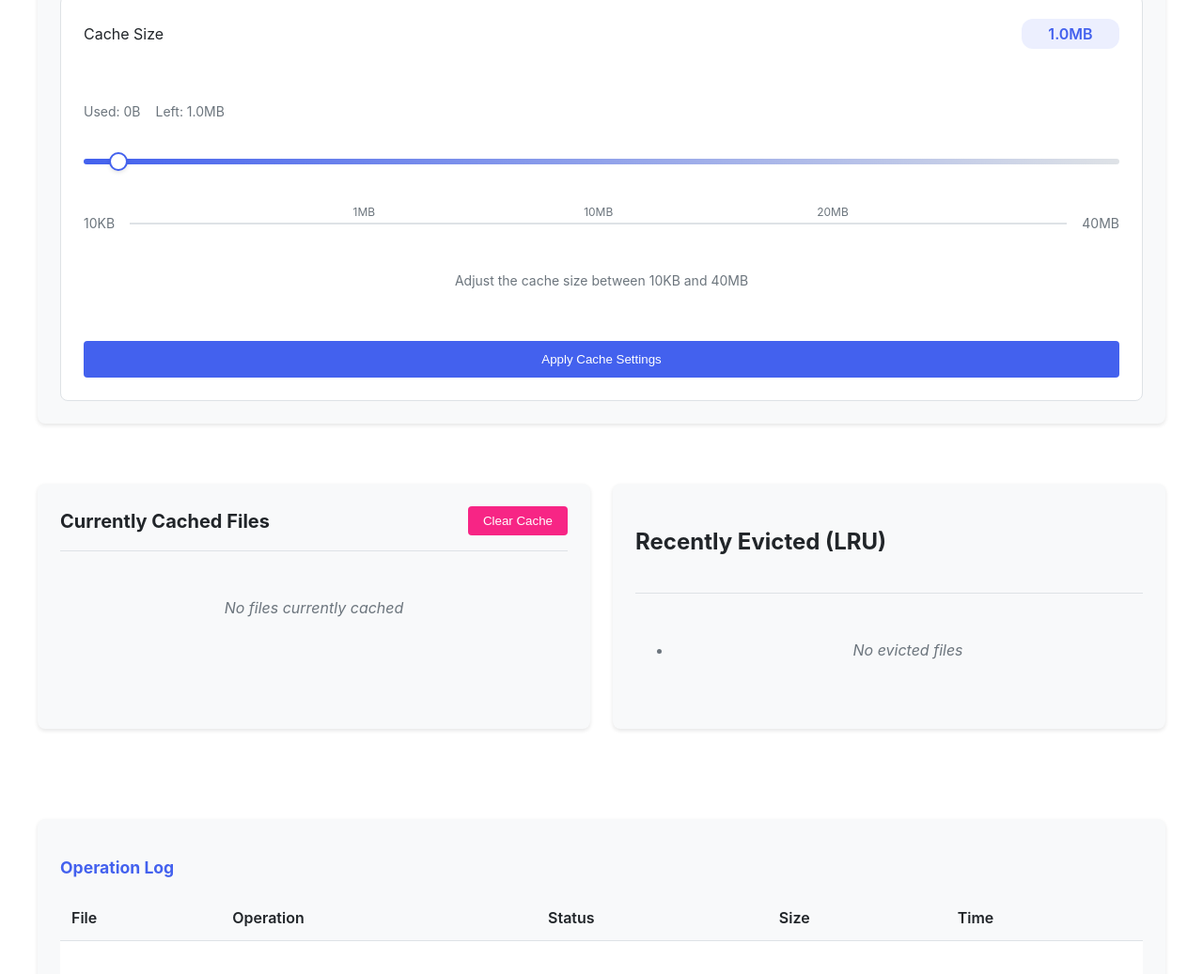
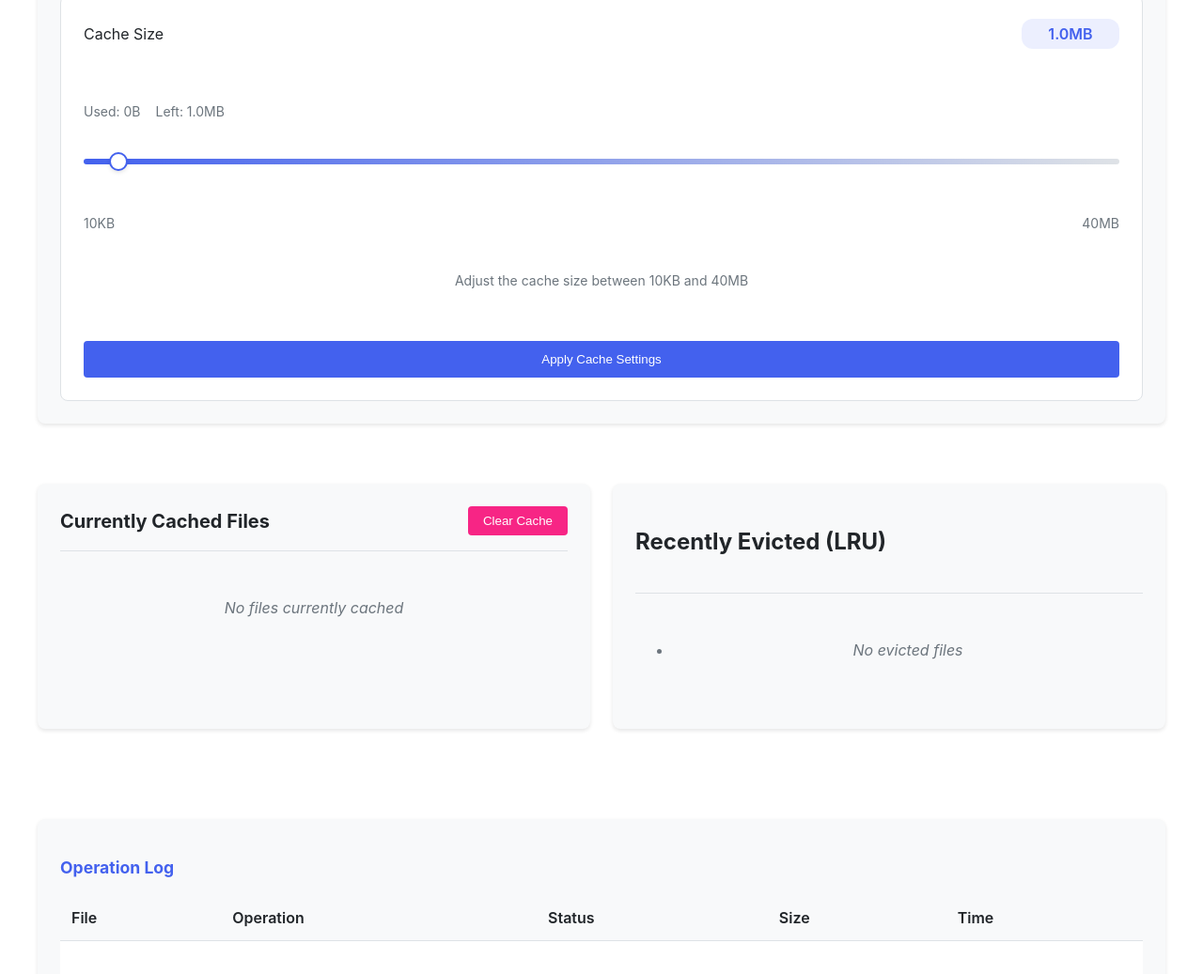
Before and after one commit to parampreetchahal/CacheManagement, a plain HTML site: page index.html in a window 1280 px wide. Shown: the part 1072-2109 px from the top of the page at 94% size. Drawn offline with nearby package versions, Linux system fonts and the light colour scheme.

Commit message:
Update index.html

```diff
--- a/index.html
+++ b/index.html
@@ -98,11 +98,7 @@
                            step="10240">
                     <div class="slider-info">
                         <span class="size-label min">10KB</span>
-                        <div class="size-markers">
-                            <span class="marker">1MB</span>
-                            <span class="marker">10MB</span>
-                            <span class="marker">20MB</span>
-                        </div>
+
                         <span class="size-label max">40MB</span>
                     </div>
                     <p class="size-description">Adjust the cache size between 10KB and 40MB</p>
```
